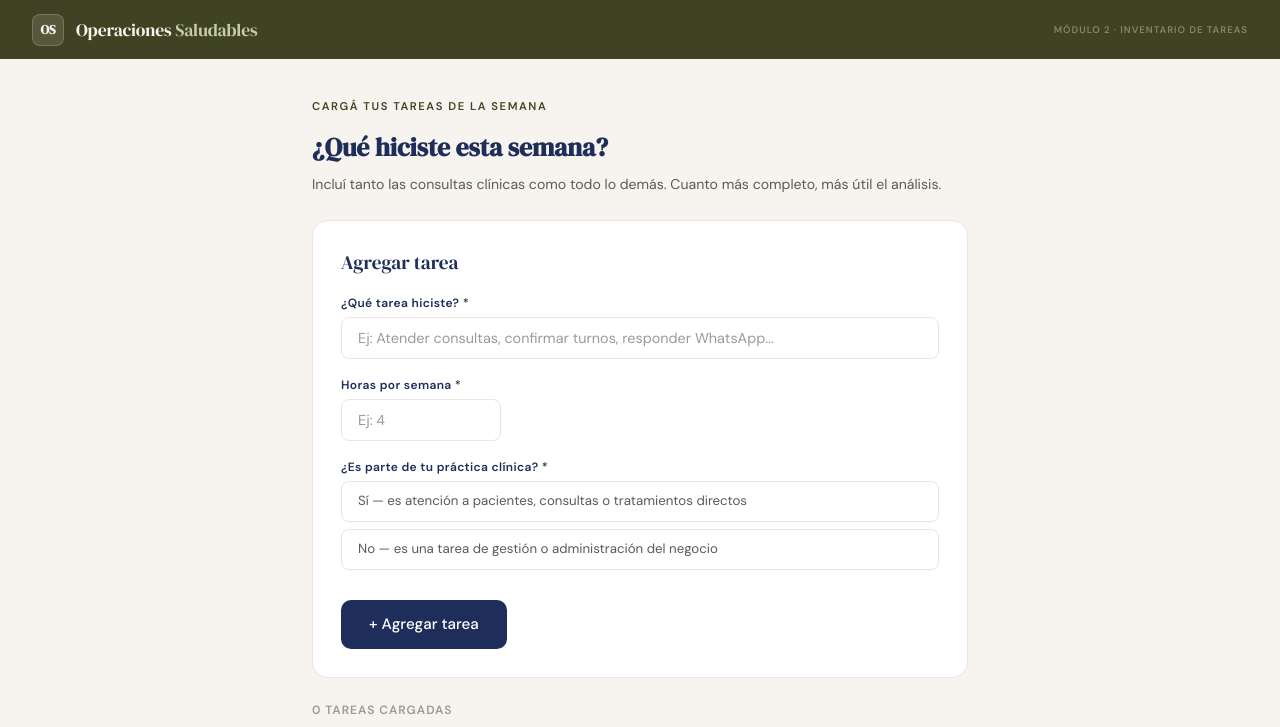
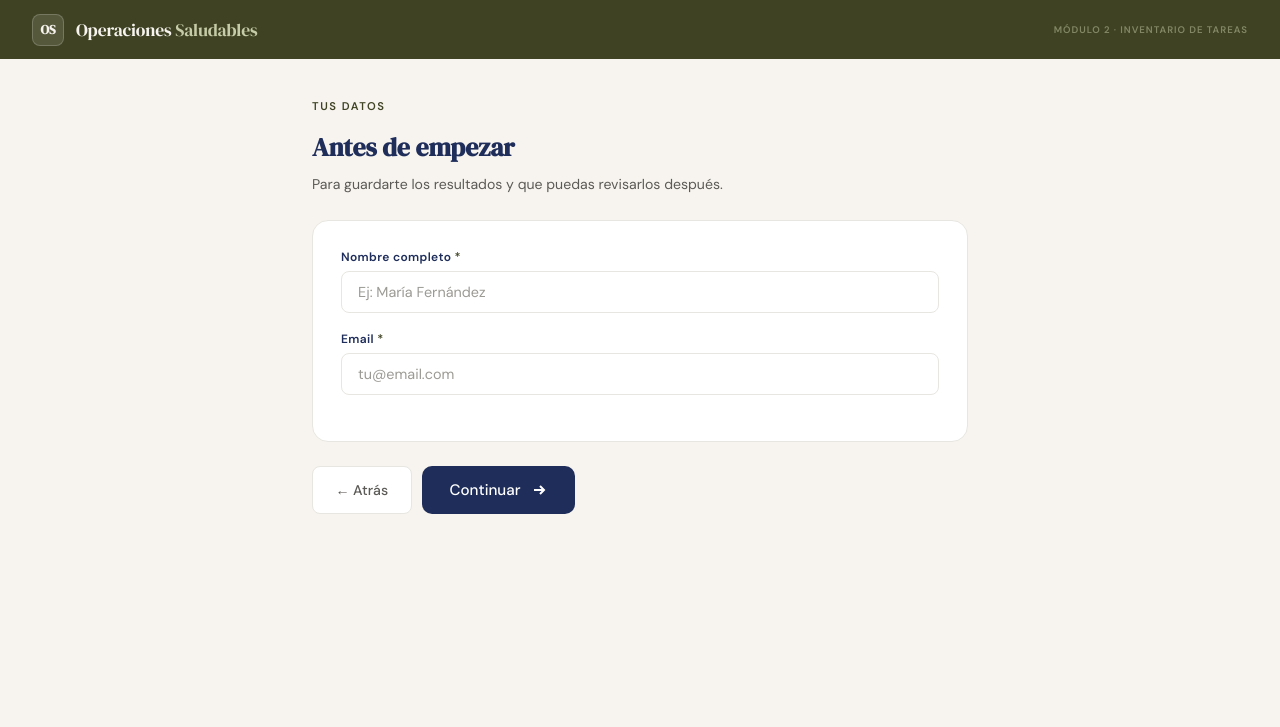
Before and after one commit to virtualassisty/modulos-supabase, a website: page src/forms/entregables/Modulo 2/1. inventario_semanal_m2.html in a window 1280 px wide. Both pictures are taken after a click on the button "Empezar inventario". Shown: the top 727 px of the page. Drawn offline with nearby package versions, Linux system fonts and the light colour scheme.

Commit message:
Add user data form at start of inventario_semanal

```diff
--- a/src/forms/entregables/Modulo 2/1. inventario_semanal_m2.html
+++ b/src/forms/entregables/Modulo 2/1. inventario_semanal_m2.html
@@ -214,10 +214,37 @@ body{font-family:'DM Sans',sans-serif;background:var(--cream);color:var(--navy-d
     <div style="background:var(--clinical-lite);border:1px solid #c5cce0;border-radius:10px;padding:.9rem 1.1rem;margin-bottom:1.75rem;font-size:.82rem;color:var(--clinical);line-height:1.6">
       📌 <strong style="color:var(--navy)">Nota:</strong> Las horas de consulta con pacientes no se analizan en la distribución — son el núcleo de tu trabajo y no están en discusión. El análisis se enfoca en todo lo que hacés <em>además</em> de atender.
     </div>
-    <button class="btn-p" onclick="go('s-tasks')">
+    <button class="btn-p" onclick="go('s-user')">
       Empezar inventario
       <svg width="16" height="16" viewBox="0 0 16 16" fill="none" stroke="currentColor" stroke-width="2"><path d="M3 8h10M9 4l4 4-4 4"/></svg>
     </button>
+  </div>
+
+  <!-- USER DATA -->
+  <div class="screen" id="s-user">
+    <p class="eyebrow">Tus datos</p>
+    <h2 style="font-family:'DM Serif Display',serif;font-size:1.6rem;color:var(--navy);margin-bottom:.5rem">Antes de empezar</h2>
+    <p style="font-size:.88rem;color:var(--g600);margin-bottom:1.5rem;line-height:1.6">Para guardarte los resultados y que puedas revisarlos después.</p>
+
+    <div class="form-wrap">
+      <div class="field">
+        <label class="field-label">Nombre completo <span>*</span></label>
+        <input type="text" id="user-name" class="f-input" placeholder="Ej: María Fernández" required>
+      </div>
+      <div class="field">
+        <label class="field-label">Email <span>*</span></label>
+        <input type="email" id="user-email" class="f-input" placeholder="tu@email.com" required>
+      </div>
+      <p class="f-err" id="user-err">Por favor completá todos los campos</p>
+    </div>
+
+    <div class="nav-row">
+      <button class="btn-g" onclick="go('s-intro')">← Atrás</button>
+      <button class="btn-p" onclick="validateUser()">
+        Continuar
+        <svg width="16" height="16" viewBox="0 0 16 16" fill="none" stroke="currentColor" stroke-width="2"><path d="M3 8h10M9 4l4 4-4 4"/></svg>
+      </button>
+    </div>
   </div>
 
   <!-- TASKS -->
@@ -307,6 +334,7 @@ body{font-family:'DM Sans',sans-serif;background:var(--cream);color:var(--navy-d
 <script>
 var tasks = [];
 var isClinical = null; // tracks current form state
+var userData = { nombre: '', email: '' }; // user data for saving
 
 function go(id) {
   document.querySelectorAll('.screen').forEach(function(s){ s.classList.remove('active'); });
@@ -619,15 +647,38 @@ function buildAnalysis() {
   }, 200);
 }
 
-function restart() { tasks = []; isClinical = null; renderList(); go('s-intro'); }
+function validateUser() {
+  const nombre = document.getElementById('user-name').value.trim();
+  const email = document.getElementById('user-email').value.trim();
+  const err = document.getElementById('user-err');
+
+  if (!nombre || !email) {
+    err.style.display = 'block';
+    return;
+  }
+
+  // Simple email validation
+  if (!email.includes('@') || !email.includes('.')) {
+    err.textContent = 'Por favor ingresá un email válido';
+    err.style.display = 'block';
+    return;
+  }
+
+  err.style.display = 'none';
+  userData.nombre = nombre;
+  userData.email = email;
+  go('s-tasks');
+}
+
+function restart() { tasks = []; isClinical = null; userData = { nombre: '', email: '' }; renderList(); go('s-intro'); }
 renderList();
 
 // Guardar en Supabase al ver resultados
 async function guardarInventario() {
-  const nombre = prompt('¿Cuál es tu nombre completo?');
-  const email = prompt('¿Cuál es tu email?');
-
-  if (!nombre || !email) return;
+  if (!userData.nombre || !userData.email) {
+    console.warn('⚠️ No hay datos de usuario para guardar');
+    return;
+  }
 
   const totalHs = tasks.reduce((sum, t) => sum + (parseFloat(t.horas) || 0), 0);
   const clinicaHs = tasks.filter(t => t.cat === 'clinica').reduce((s, t) => s + parseFloat(t.horas), 0);
@@ -642,7 +693,7 @@ async function guardarInventario() {
     }
   };
 
-  const resultado = await guardarFormulario('inventario_semanal', email, nombre, respuestas);
+  const resultado = await guardarFormulario('inventario_semanal', userData.email, userData.nombre, respuestas);
   if (resultado.success) {
     console.log('✅ Inventario guardado');
   }
```
